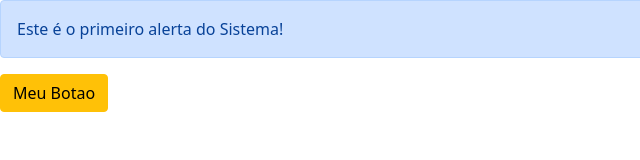
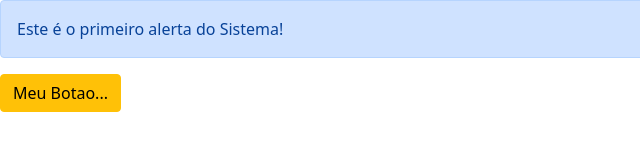
Before and after one commit to amartinsgp/19A_Devops, a plain HTML site: page index.html in a window 1280 px wide. Shown: the full height of the page, 0-640 px from the left. Drawn offline with Linux system fonts and the light colour scheme.

Commit message:
Primeiro commit

```diff
--- a/index.html
+++ b/index.html
@@ -10,7 +10,7 @@
     <div class="alert alert-primary" role="alert">
         Este é o primeiro alerta do Sistema!
     </div>
-    <button type="button" class="btn btn-warning">Meu Botao</button>
+    <button type="button" class="btn btn-warning">Meu Botao...</button>
 
     <script src="jquery-3.6.0.min.js"></script>
     <script src="bootstrap.bundle.min.js"></script>
```
